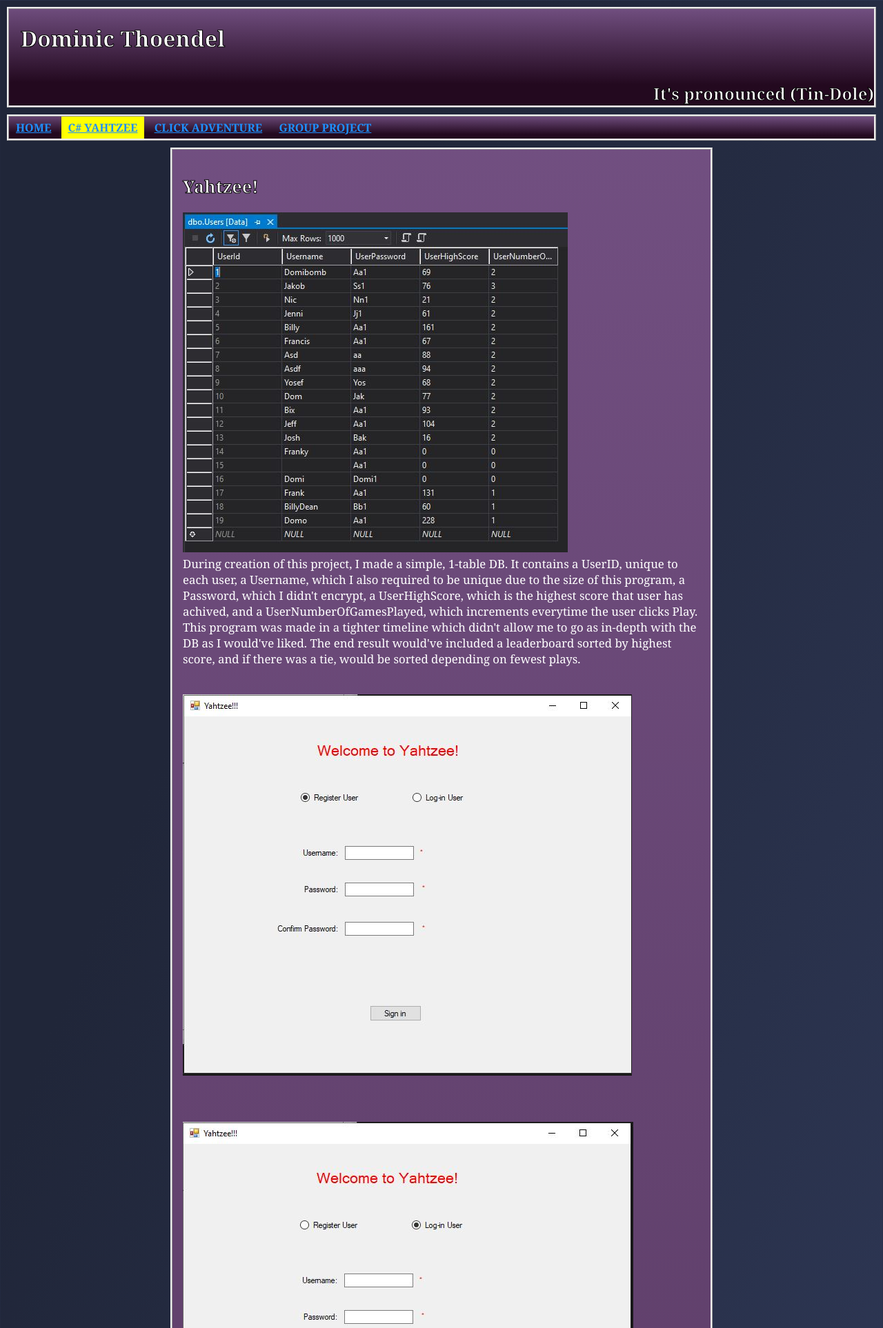
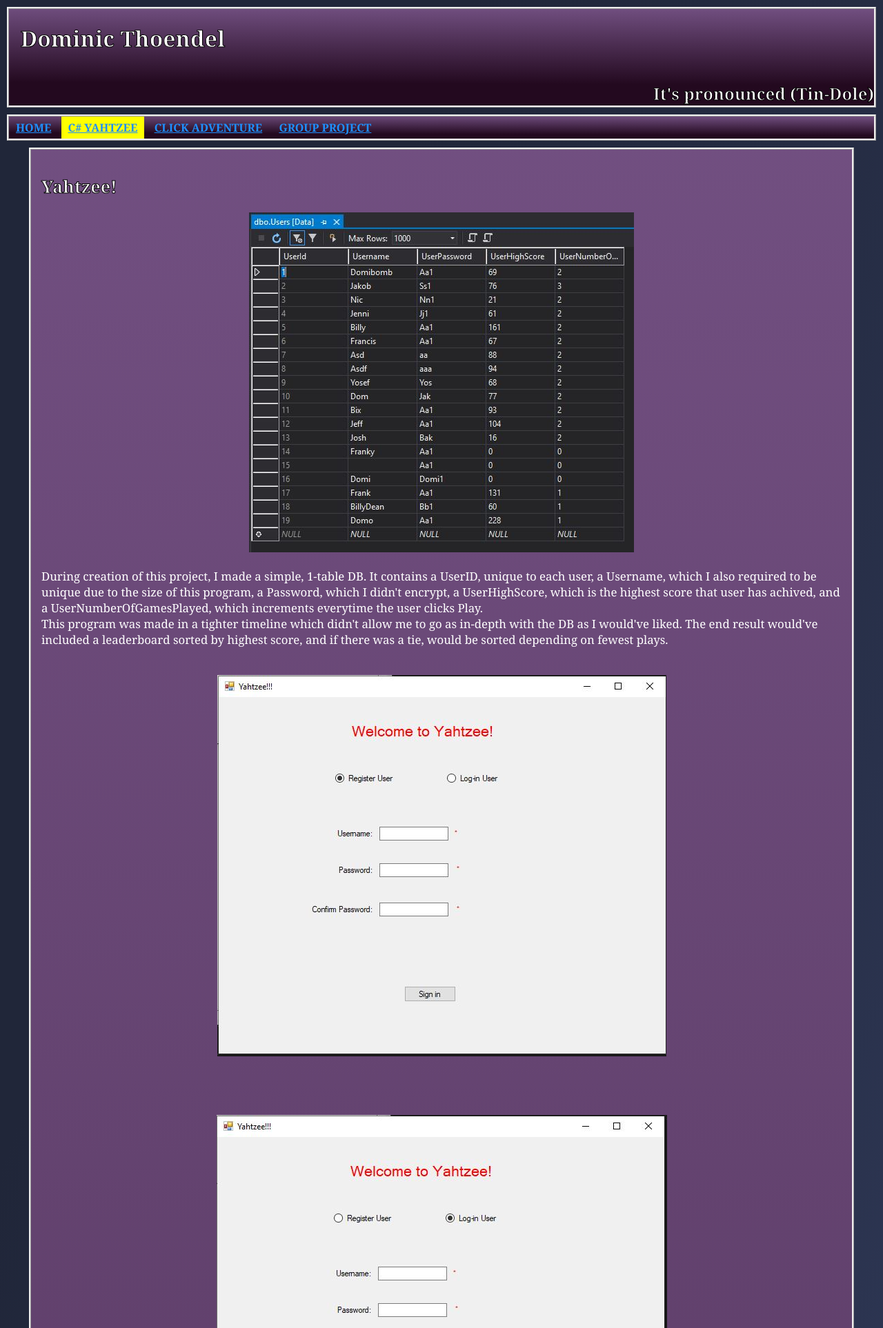
Before and after one commit to DThoendel6/dthoendel6.github.io, a PHP site: page /Yahtzee.html in a window 1280 px wide; the page is wider, and only the part inside the window is pictured. Shown: the top 1926 px of that part at 69% size. Run offline with PHP 8.4, Linux system fonts and the light colour scheme.

Commit message:
Reposition images

```diff
--- a/Yahtzee.html
+++ b/Yahtzee.html
@@ -20,10 +20,10 @@
 		<li><a href="WheelOfFortune.html">Group Project</a></li>
 	</ul>
 	</nav>
-	<div id="mainSection">
+	<div id="yahtzeeSection">
 		<h2>Yahtzee!</h2>
 		<p>
-		<img src="images/YahtzeeDB.JPG" alt="Yahtzee Database"><br>
+		<img src="images/YahtzeeDB.JPG" alt="Yahtzee Database" class="center"><br>
 		During creation of this project, I made a simple, 1-table DB. It contains a UserID, unique to each user,
 		a Username, which I also required to be unique due to the size of this program, a Password, which I didn't
 		encrypt, a UserHighScore, which is the highest score that user has achived, and a UserNumberOfGamesPlayed,
@@ -33,76 +33,76 @@
 		would be sorted depending on fewest plays. <br><br>
 		</p>
 		<p>
-		<img src="images/YahtzeeRun.JPG" alt="Yahtzee Registration Page"><br>
+		<img src="images/YahtzeeRun.JPG" alt="Yahtzee Registration Page" class="center"><br>
 
 		<br><br>
 		</p>
 		<p>
-		<img src="images/YahtzeeLogin.JPG" alt="Yahtzee Login Page"><br>
+		<img src="images/YahtzeeLogin.JPG" alt="Yahtzee Login Page" class="center"><br>
 
 		<br><br>
 		</p>
 		<p>
-		<img src="images/YahtzeeRegistered.JPG" alt="Yahtzee Game First Screen"><br>
+		<img src="images/YahtzeeRegistered.JPG" alt="Yahtzee Game First Screen" class="center"><br>
 
 		<br><br>
 		</p>
 		<p>
-		<img src="images/YahtzeePlay.jpg" alt="Yahtzee After Play Is Clicked"><br>
+		<img src="images/YahtzeePlay.jpg" alt="Yahtzee After Play Is Clicked" class="center"><br>
 		Many of these screenshots show that the points calculations work via a tool tip.
 		<br><br>
 		</p>
 		<p>
-		<img src="images/YahtzeeNoFullHouse.jpg" alt="Tool tip shows zero points for not having a full house"><br>
+		<img src="images/YahtzeeNoFullHouse.jpg" alt="Tool tip shows zero points for not having a full house" class="center"><br>
 
 		<br><br>
 		</p>
 		<p>
-		<img src="images/YahtzeeOutOfRolls.jpg" alt="After the 3rd roll, buttons are disabled"><br>
+		<img src="images/YahtzeeOutOfRolls.jpg" alt="After the 3rd roll, buttons are disabled" class="center"><br>
 
 		<br><br>
 		</p>
 		<p>
-		<img src="images/YahtzeeSettleForFours.jpg" alt="No great options, I guess i'll pick 4's"><br>
+		<img src="images/YahtzeeSettleForFours.jpg" alt="No great options, I guess i'll pick 4's" class="center"><br>
 
 		<br><br>
 		</p>
 		<p>
-		<img src="images/YahtzeeCongrats.JPG" alt="Ending Screen"><br>
+		<img src="images/YahtzeeCongrats.JPG" alt="Ending Screen" class="center"><br>
 
 		<br><br>
 		</p>
 
 		<p> The following is my original code used to check scoring and calculate points.
 		It is a heavily nested group of if statements used to check several conditions.
-		<img src="images/YahtzeeOldCalcScore1.JPG" alt="Old Calculate Score Method"><br>
+		<img src="images/YahtzeeOldCalcScore1.JPG" alt="Old Calculate Score Method" class="center"><br>
 
 		<br><br>
 		</p>
 		<p>
-		<img src="images/YahtzeeOldCalcScore2.JPG" alt="Old Calculate Score Method"><br>
+		<img src="images/YahtzeeOldCalcScore2.JPG" alt="Old Calculate Score Method" class="center"><br >
 
 		<br><br>
 		</p>
 		<p>
-		<img src="images/YahtzeeOldCalcScore3.JPG" alt="Old Calculate Score Method"><br>
+		<img src="images/YahtzeeOldCalcScore3.JPG" alt="Old Calculate Score Method" class="center"><br>
 
 		<br><br>
 		</p>
 		<p>One of my sets of learning videos talked about the concept of "never nesting," which
 		allows for one or two tiers of nesting, but not 8 tiers like my previous code. So I reworked
 		my calculate class to allow for less nesting, which dramatically improves readability!
-		<img src="images/YahtzeeNewCalcScore1.JPG" alt="New Calculate Score Method"><br>
+		<img src="images/YahtzeeNewCalcScore1.JPG" alt="New Calculate Score Method" class="center"><br>
 
 		<br><br>
 		</p>
 		<p>
-		<img src="images/YahtzeeNewCalcScore2.JPG" alt="New Calculate Score Method"><br>
+		<img src="images/YahtzeeNewCalcScore2.JPG" alt="New Calculate Score Method" class="center"><br>
 
 		<br><br>
 		</p>
 		<p>
-		<img src="images/YahtzeeNewCalcScore3.JPG" alt="New Calculate Score Method"><br>
+		<img src="images/YahtzeeNewCalcScore3.JPG" alt="New Calculate Score Method" class="center"><br>
 
 		<br><br>
 		</p>
--- a/main.css
+++ b/main.css
@@ -92,3 +92,22 @@ div#wheelSection {
 	vertical-align: top;
 	border-style: ridge;
 }
+div#yahtzeeSection {
+	background: rgb(0,206,255);
+	background: linear-gradient(90deg, rgba(0,206,255,1) 0%, rgba(1,232,255,1) 62%, rgba(0,245,255,0.9640231092436975) 100%);
+	background: linear-gradient(180.2deg, rgb(120, 85, 137) -6.9%, rgb(35, 9, 31) 76.7%);
+	max-width: 1160px;
+	margin: auto;
+	margin-top: 10px;
+	margin-bottom: 10px;
+	font-size:        105%;
+	padding:          15px;
+	vertical-align: top;
+	border-style: ridge;
+}
+.center {
+  display: block;
+  margin-left: auto;
+  margin-right: auto;
+
+}
```
